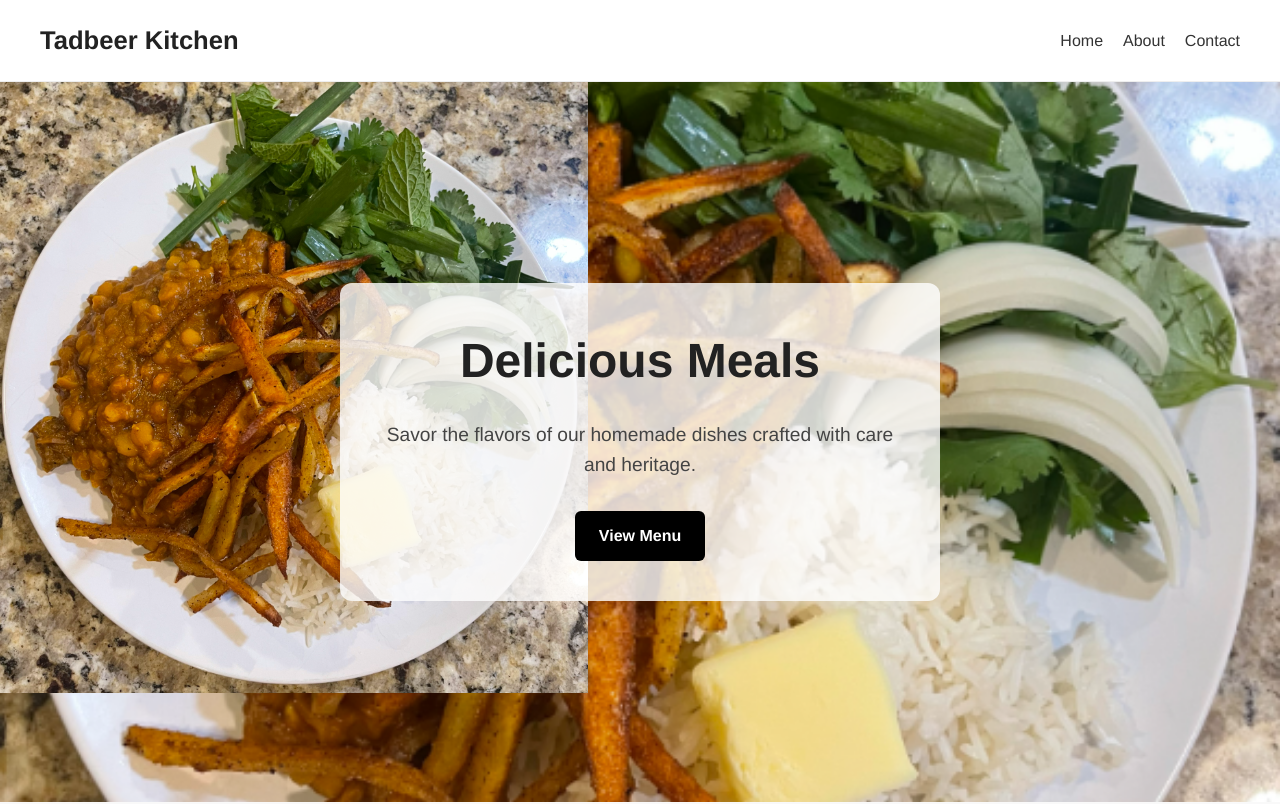
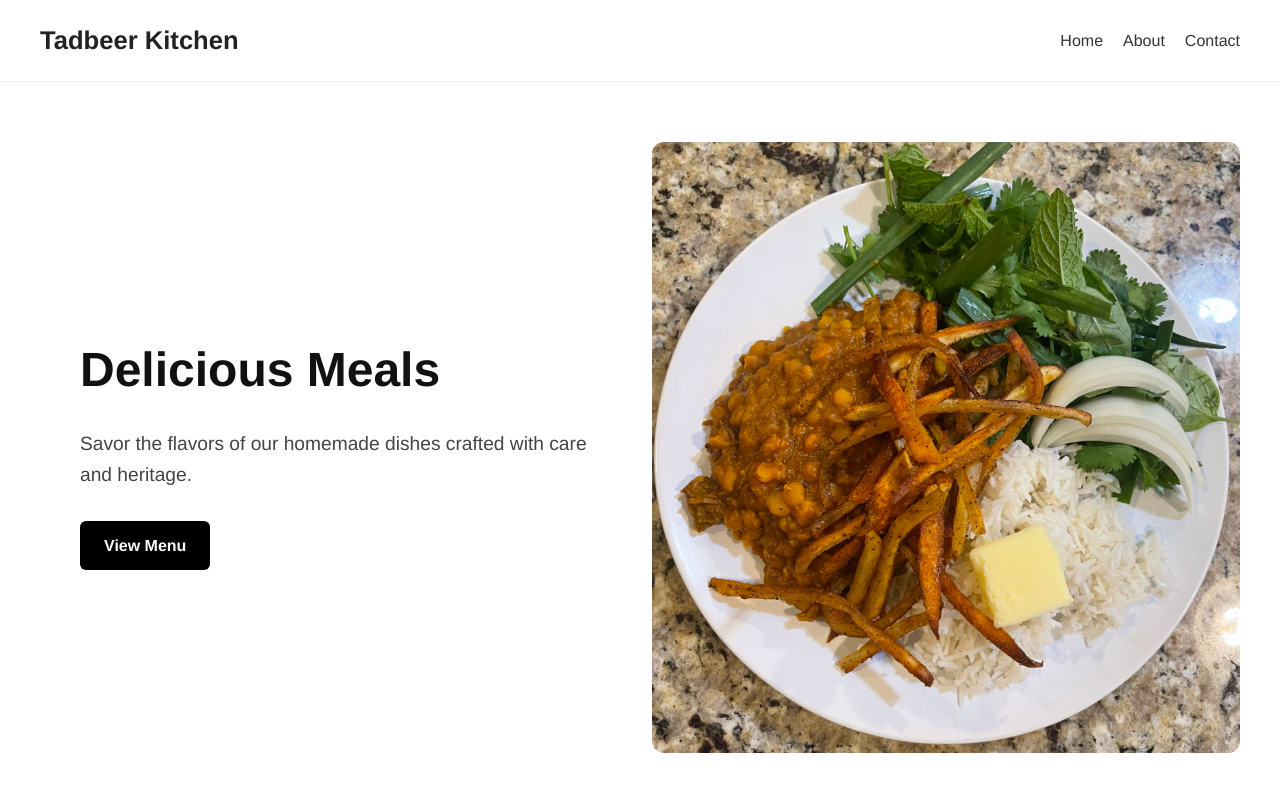
Before and after one commit to parsazarei/fuzzy-garbanzo, a plain HTML site: page index.html in a window 1280 px wide. Shown: the top 804 px of the page. Drawn offline with Linux system fonts and the light colour scheme.

Commit message:
Update styles.css

```diff
--- a/styles.css
+++ b/styles.css
@@ -40,26 +40,28 @@ body {
 
 /* Hero */
 .hero {
-  position: relative;
-  height: 90vh;
-  background: url('dish1.jpg') center/cover no-repeat;
+  display: flex;
+  align-items: center;
+  justify-content: space-between;
+  padding: 60px 40px;
+  background: #fff;
 }
-.hero .overlay {
-  position: absolute;
-  top: 50%;
-  left: 50%;
-  transform: translate(-50%, -50%);
-  background: rgba(255,255,255,0.8);
+.hero-content {
+  flex: 1;
+  max-width: 600px;
+}
+.overlay {
+  background: rgba(255, 255, 255, 0.9);
   padding: 40px;
   border-radius: 12px;
-  text-align: center;
-  max-width: 600px;
+  text-align: left;
 }
-.hero .overlay h1 {
+.overlay h1 {
   font-size: 3rem;
   margin-bottom: 20px;
+  color: #111;
 }
-.hero .overlay p {
+.overlay p {
   font-size: 1.2rem;
   margin-bottom: 30px;
   color: #444;
@@ -76,6 +78,16 @@ body {
 }
 .btn:hover {
   background: #333;
+}
+.hero-image {
+  flex: 1;
+  text-align: right;
+}
+.hero-image img {
+  max-width: 100%;
+  height: auto;
+  border-radius: 12px;
+  object-fit: cover;
 }
 
 /* Cards Section */
```
